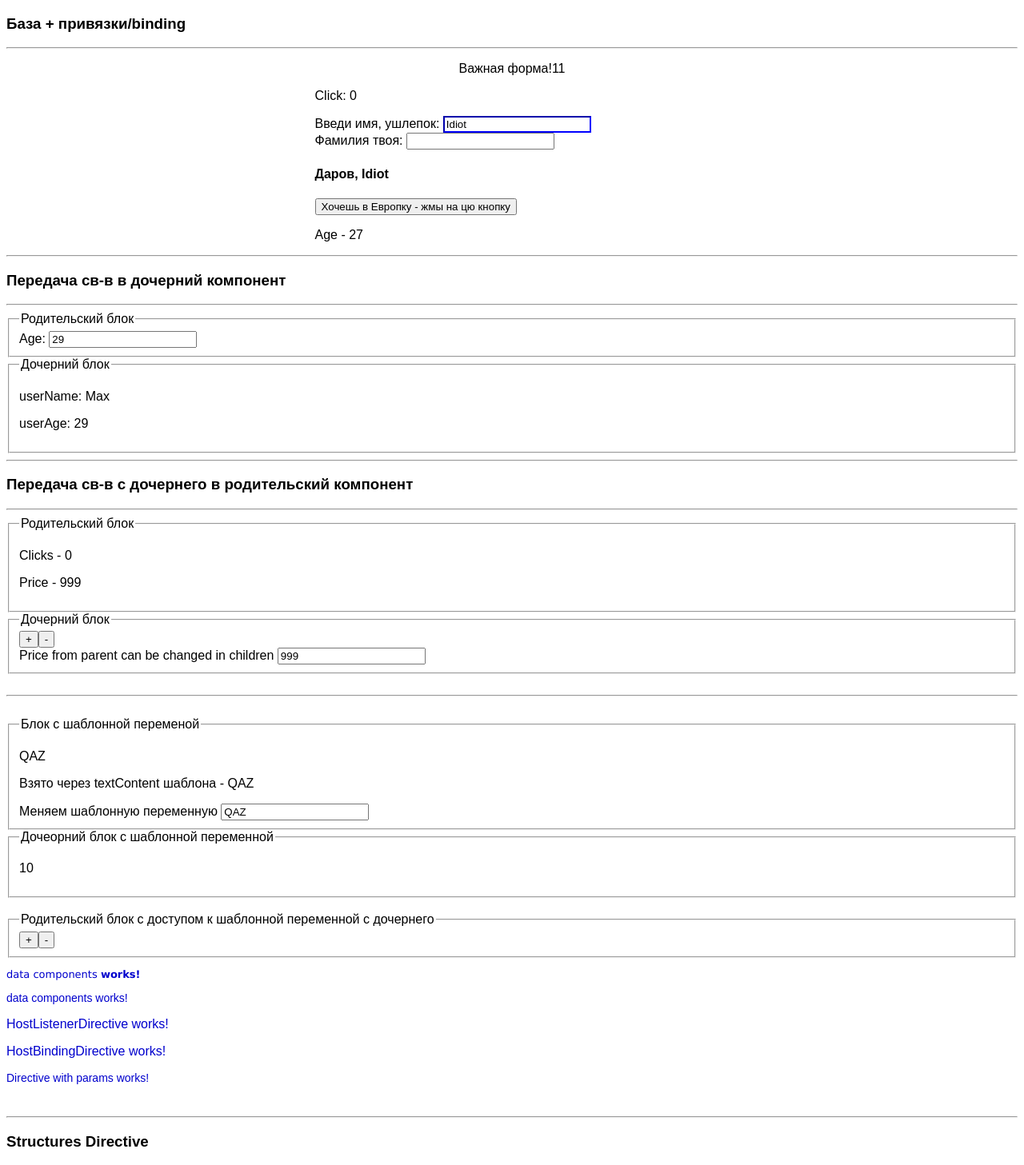
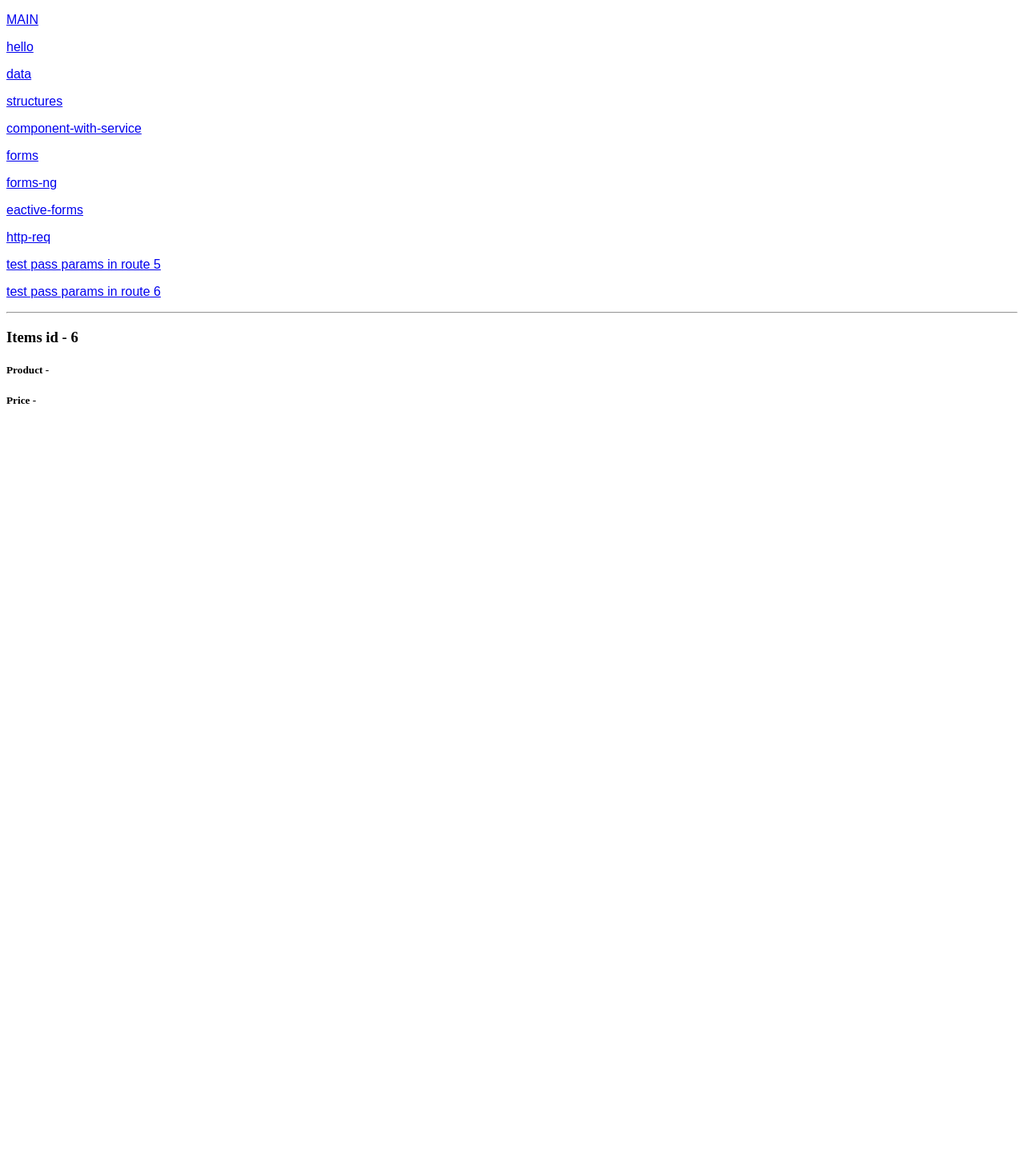
Before and after one commit to lutogin/ag-test-sendbox, an Angular app: page /item/6 in a window 1280 px wide. Before the commit this address led to /. Shown: the top 1457 px of the page at 80% size. After the commit the page ends 800 px from the top, so only its background shows below. Built offline with nearby package versions, Linux system fonts and the light colour scheme.

Commit message:
add routes

```diff
--- a/src/app/app.component.html
+++ b/src/app/app.component.html
@@ -1,43 +1,62 @@
+<!--<div>-->
+<!--  &lt;!&ndash; start 1&ndash;&gt;-->
+<!--  <app-hello-form><p style="text-align: center">Важная форма!11</p></app-hello-form>-->
+<!--  &lt;!&ndash; start 2&ndash;&gt;-->
+<!--  <app-child-comp-->
+<!--    [userName]="userName"-->
+<!--    [userAge]="useAge"-->
+<!--  >-->
+<!--    <label>-->
+<!--      Age:-->
+<!--      <input type="text" [(ngModel)]="useAge">-->
+<!--    </label>-->
+<!--  </app-child-comp>-->
+<!--  &lt;!&ndash; start 3&ndash;&gt;-->
+<!--  <app-child-outher-comp-->
+<!--    [(price)]="price"-->
+<!--    (changedClicks)="changedClicksParent($event)"-->
+<!--  >-->
+<!--    <p>Clicks - {{clicks}}</p>-->
+<!--    <p>Price - {{price}}</p>-->
+<!--  </app-child-outher-comp>-->
+<!--  <br>-->
+<!--  <fieldset><legend>Родительский блок с доступом к шаблонной переменной с дочернего</legend>-->
+<!--    <button (click)="increment()">+</button>-->
+<!--    <button (click)="decrement()">-</button>-->
+<!--  </fieldset>-->
+<!--</div>-->
+
+<!--<app-data-component></app-data-component>-->
+
+<!--<app-structures-directive></app-structures-directive>-->
+
+<!--<app-component-with-service></app-component-with-service>-->
+
+<!--<app-work-with-forms></app-work-with-forms>-->
+
+<!--<app-work-with-ngform></app-work-with-ngform>-->
+
+<!--<app-reactive-form></app-reactive-form>-->
+
+<!--<app-http-request></app-http-request>-->
+
 <div>
-  <!-- start 1-->
-  <app-hello-form><p style="text-align: center">Важная форма!11</p></app-hello-form>
-  <!-- start 2-->
-  <app-child-comp
-    [userName]="userName"
-    [userAge]="useAge"
-  >
-    <label>
-      Age:
-      <input type="text" [(ngModel)]="useAge">
-    </label>
-  </app-child-comp>
-  <!-- start 3-->
-  <app-child-outher-comp
-    [(price)]="price"
-    (changedClicks)="changedClicksParent($event)"
-  >
-    <p>Clicks - {{clicks}}</p>
-    <p>Price - {{price}}</p>
-  </app-child-outher-comp>
-  <br>
-  <fieldset><legend>Родительский блок с доступом к шаблонной переменной с дочернего</legend>
-    <button (click)="increment()">+</button>
-    <button (click)="decrement()">-</button>
-  </fieldset>
+  <p><a href="/">MAIN</a></p>
+  <p><a routerLink="/hello" routerLinkActive="active">hello</a></p>
+  <p><a routerLink="/data" routerLinkActive="active">data</a></p>
+  <p><a routerLink="/structures" routerLinkActive="active">structures</a></p>
+  <p><a routerLink="/component-with-service" routerLinkActive="active">component-with-service</a></p>
+  <p><a routerLink="/forms" routerLinkActive="active">forms</a></p>
+  <p><a routerLink="/forms-ng" routerLinkActive="active">forms-ng</a></p>
+  <p><a routerLink="/reactive-forms" routerLinkActive="active">eactive-forms</a></p>
+  <p><a routerLink="/http-req" routerLinkActive="active">http-req</a></p>
+  <p><a
+    [routerLink]="['item', '5']"
+    routerLinkActive="active"
+    [queryParams]="{'product':'phone', 'price': 200}"
+  >test pass params in route 5</a></p>
+  <p><a [routerLink]="['item', '6']" routerLinkActive="active">test pass params in route 6</a></p>
 </div>
-
-<app-data-component></app-data-component>
-
-<app-structures-directive></app-structures-directive>
-
-<app-component-with-service></app-component-with-service>
-
-<app-work-with-forms></app-work-with-forms>
-
-<app-work-with-ngform></app-work-with-ngform>
-
-<app-reactive-form></app-reactive-form>
-
-<app-http-request></app-http-request>
+<hr>
 
 <router-outlet></router-outlet>
--- a/src/app/app.module.ts
+++ b/src/app/app.module.ts
@@ -10,10 +10,32 @@ import { HelloFormComponent } from './hello-form/hello-form.component';
 import { ChildCompComponent } from './child-comp/child-comp.component';
 import { ChildOutherCompComponent } from './child-outher-comp/child-outher-comp.component';
 import { StructuresDirectiveComponent } from './structures-directive/structures-directive.component';
-import {BoldDirective2} from './structures-directive/bold.directive';
-import {WhileDirective} from './structures-directive/while.directive';
-import {WorkWithFormsModule} from './work-with-forms/work-with-forms.module';
-import {InteractionModule} from './interaction/interaction.module';
+import { BoldDirective2 } from './structures-directive/bold.directive';
+import { WhileDirective } from './structures-directive/while.directive';
+import { WorkWithFormsModule } from './work-with-forms/work-with-forms.module';
+import { InteractionModule } from './interaction/interaction.module';
+import {RouterModule, Routes} from '@angular/router';
+import {DataComponent} from './data/data.component';
+import {WorkWithFormsComponent} from './work-with-forms/work-with-forms.component';
+import {ComponentWithServiceComponent} from './component-with-service/component-with-service.component';
+import {WorkWithNgformComponent} from './work-with-forms/work-with-ngform/work-with-ngform.component';
+import {ReactiveFormComponent} from './work-with-forms/reactive-form/reactive-form.component';
+import {HttpRequestComponent} from './interaction/http-request/http-request.component';
+import { TestRouteParamComponent } from './test-route-param/test-route-param.component';
+
+const appRoutes: Routes = [
+  // { path: '', component: AppComponent },
+  { path: 'hello', component: HelloFormComponent },
+  { path: 'data', component: DataComponent },
+  { path: 'structures', component: StructuresDirectiveComponent },
+  { path: 'component-with-service', component: ComponentWithServiceComponent },
+  { path: 'forms', component: WorkWithFormsComponent },
+  { path: 'forms-ng', component: WorkWithNgformComponent },
+  { path: 'reactive-forms', component: ReactiveFormComponent },
+  { path: 'http-req', component: HttpRequestComponent },
+  { path: 'item/:id', component: TestRouteParamComponent },
+  { path: '**', redirectTo: '/'}
+];
 
 @NgModule({
   declarations: [
@@ -24,6 +46,7 @@ import {InteractionModule} from './interaction/interaction.module';
     StructuresDirectiveComponent,
     BoldDirective2,
     WhileDirective,
+    TestRouteParamComponent,
   ],
   imports: [
     BrowserModule,
@@ -33,6 +56,7 @@ import {InteractionModule} from './interaction/interaction.module';
     ComponentWithServiceModule,
     WorkWithFormsModule,
     InteractionModule,
+    RouterModule.forRoot(appRoutes),
   ],
   providers: [],
   bootstrap: [AppComponent]
--- /dev/null
+++ b/src/app/test-route-param/test-route-param.component.html
@@ -0,0 +1,5 @@
+<div>
+  <h3>Items id - {{id}}</h3>
+  <h5>Product - {{product}}</h5>
+  <h5>Price - {{price}}</h5>
+</div>
--- /dev/null
+++ b/src/app/test-route-param/test-route-param.component.ts
@@ -0,0 +1,35 @@
+import { Component, OnInit } from '@angular/core';
+import {ActivatedRoute} from '@angular/router';
+import {Subscription} from 'rxjs';
+
+@Component({
+  selector: 'app-test-route-param',
+  templateUrl: './test-route-param.component.html',
+  styleUrls: ['./test-route-param.component.css']
+})
+export class TestRouteParamComponent implements OnInit {
+  id: string;
+  product: string;
+  price: number;
+
+  private readonly routeSubscription: Subscription; // позволяет установить подписку на изменение параметра маршрута
+  private readonly querySubscription: Subscription; // подписка на квейри запроса
+
+  constructor(
+    private readonly activeRoute: ActivatedRoute // содержит данные из запроса
+  ) {
+    this.routeSubscription = activeRoute.params.subscribe((params) => this.id = params.id);
+    this.querySubscription = activeRoute.queryParams.subscribe((query: any) => {
+      this.product = query.product;
+      this.price = query.price;
+    });
+  }
+
+  ngOnInit(): void {
+    // второй вариант решения проблемы с неменяющимся параметром в компоненте
+    // this.activeRoute.paramMap
+    //   .pipe(switchMap(params => params.getAll('id')))
+    //   .subscribe((data) => this.id = data);
+  }
+
+}
```
Also changed, not shown: src/app/test-route-param/test-route-param.component.css (added), 1 other file (tests, documents, lock files or other folders).
